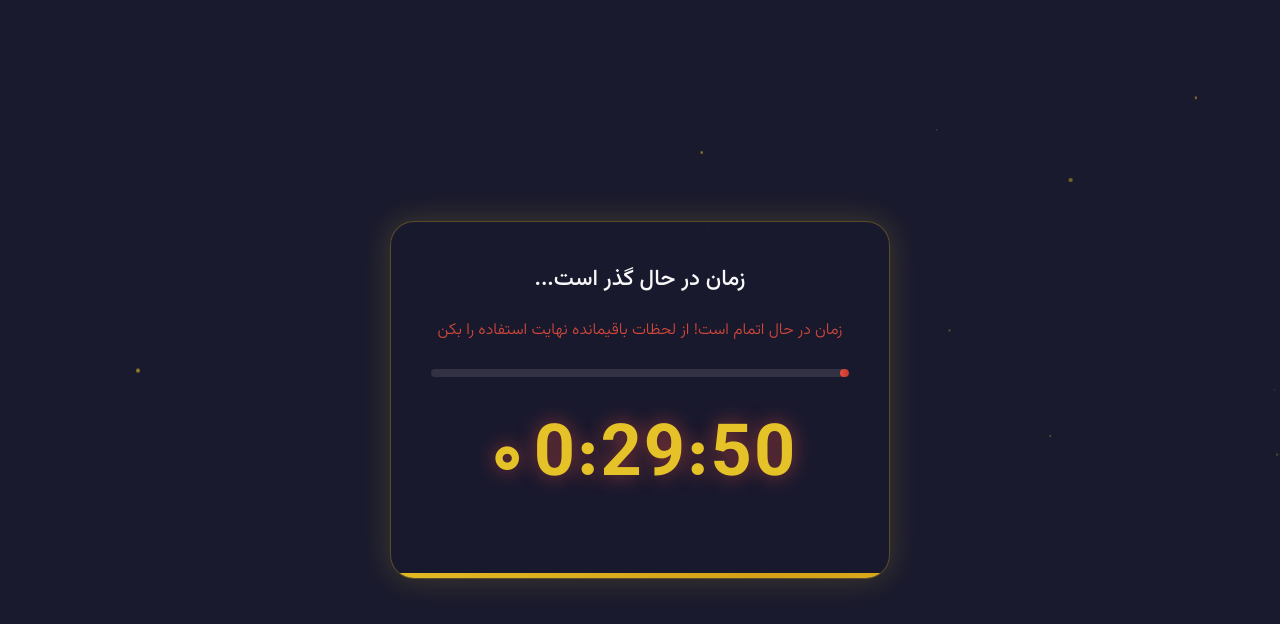
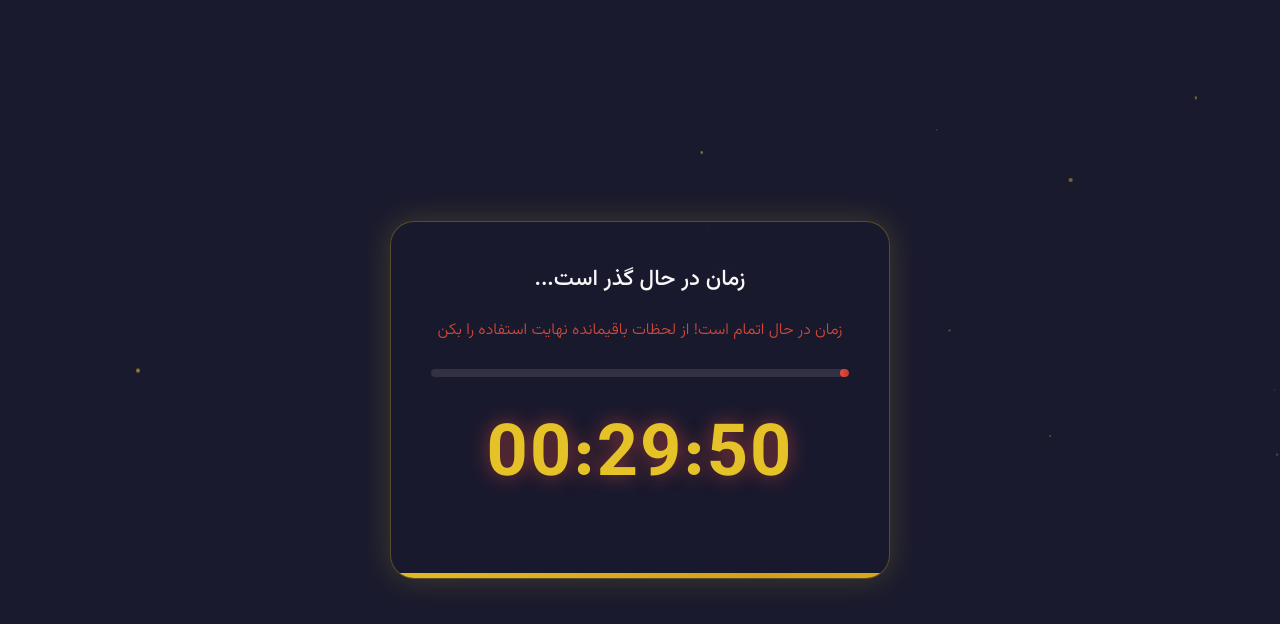
Before and after one commit to arashzidi/daily-timer, a plain HTML site: page index.html in a window 1280 px wide. Drawn offline with Linux system fonts and the light colour scheme.

Commit message:
Update index.html

```diff
--- a/index.html
+++ b/index.html
@@ -169,7 +169,7 @@
       <div class="progress-bar" id="progress-bar"></div>
     </div>
 
-    <h1 id="countdown">۰۰:۰۰:۰۰</h1>
+    <h1 id="countdown">00:00:00</h1>
   </div>
 
   <script>
@@ -250,8 +250,8 @@
       const minutes = Math.floor((diff % (1000 * 60 * 60)) / (1000 * 60));
       const seconds = Math.floor((diff % (1000 * 60)) / 1000);
 
-      // نمایش با اعداد فارسی
-      const format = num => String(num).padStart(2, '۰');
+      // نمایش با اعداد انگلیسی
+      const format = num => String(num).padStart(2, '0');
       document.getElementById('countdown').textContent = `${format(hours)}:${format(minutes)}:${format(seconds)}`;
 
       // تأکید بصری روی گذر زمان
```
